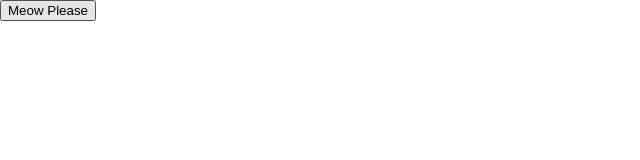
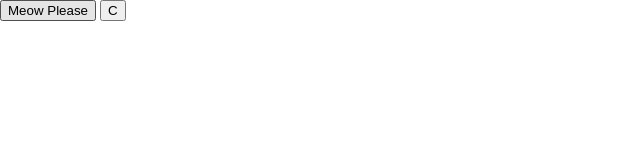
Before and after one commit to taw/svelte-cat-piano, a Svelte app: page / in a window 1280 px wide. Shown: the top 160 px of the page, without its empty margins (0-640 px from the left). Built offline with nearby package versions, Linux system fonts and the light colour scheme.

Commit message:
Added second sound

```diff
--- a/src/App.svelte
+++ b/src/App.svelte
@@ -1,16 +1,18 @@
 <script>
-let audio = new Audio("sounds/Kitten_Meow-SoundBible.com-1295572573.mp3");
+  let audio = [
+    new Audio("sounds/Kitten_Meow-SoundBible.com-1295572573.mp3"),
+    new Audio("sounds/110011__tuberatanka__cat-meow.mp3"),
+  ];
 
-function clicked() {
-  audio.currentTime = 0;
-  audio.play();
-}
+  function clicked(index) {
+    audio[index].currentTime = 0;
+    audio[index].play();
+  }
 </script>
 
-<button on:click={clicked}>
-  Meow Please
-</button>
+<style>
 
+</style>
 
-<style>
-</style>
+<button on:click={() => clicked(0)}>Meow Please</button>
+<button on:click={() => clicked(1)}>C</button>
```
Also changed, not shown: 2 other files (tests, documents, lock files or other folders).
